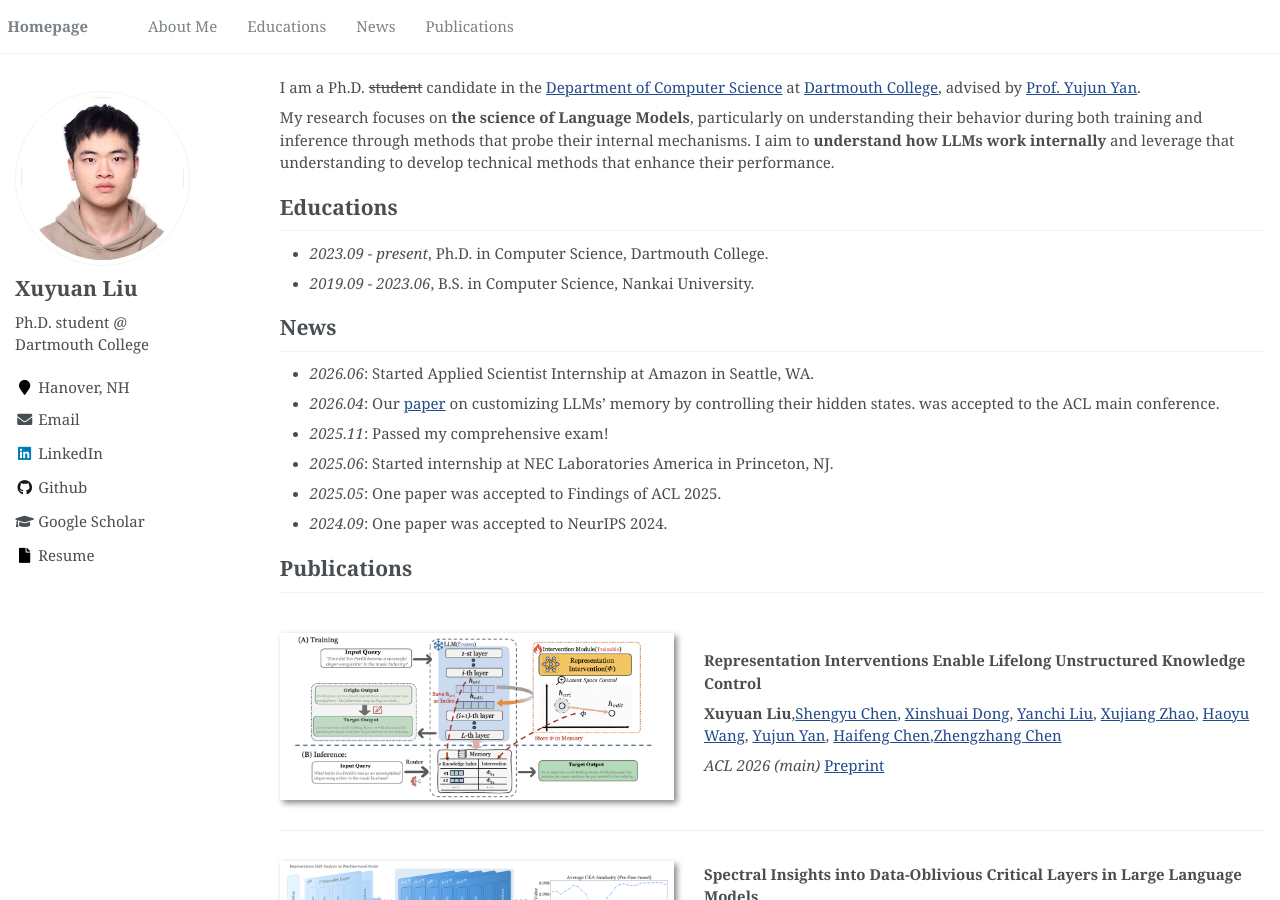
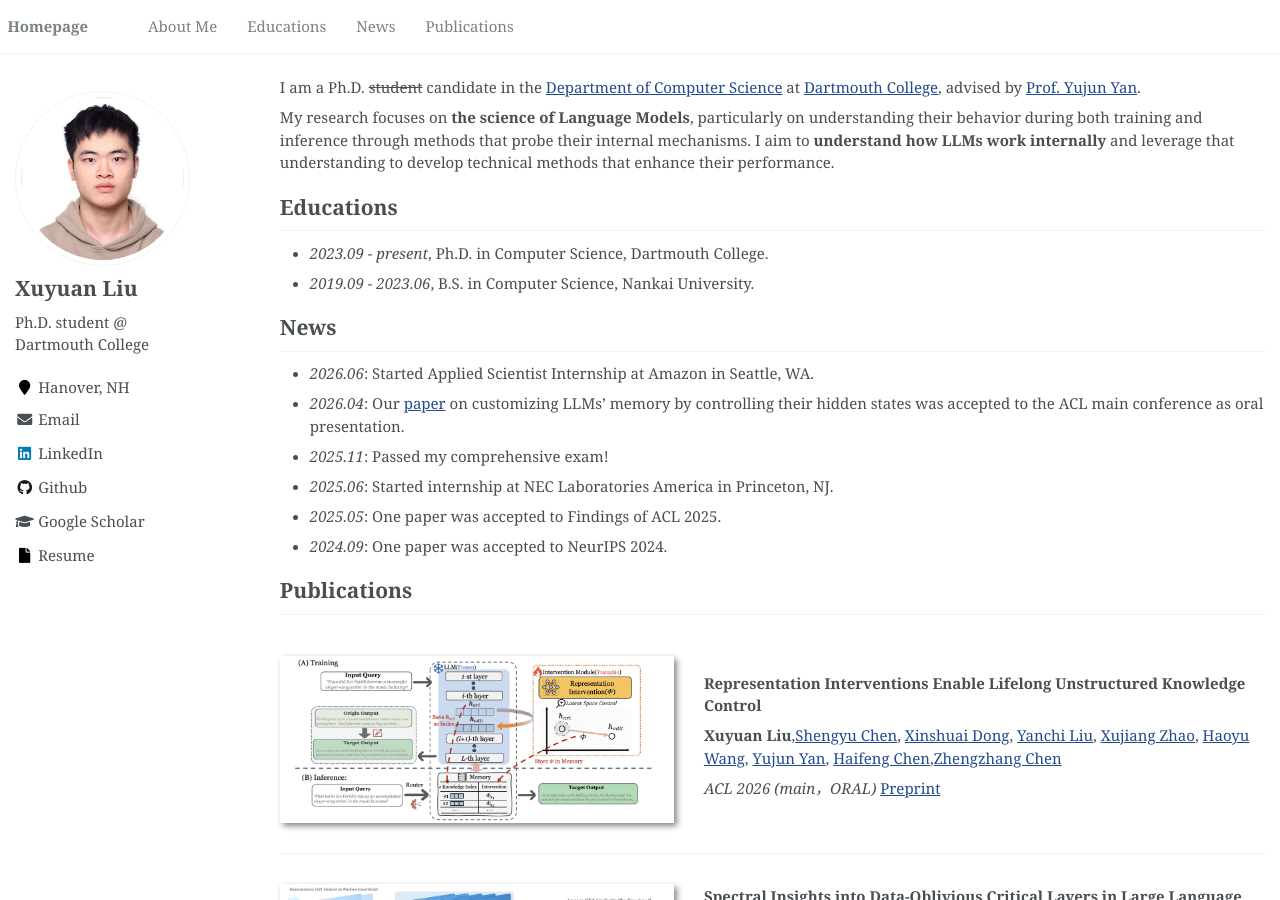
Before and after one commit to Xuyuan0204/xuyuan0204.github.io, a Jekyll site: the page built from _pages/about.md, in a window 1280 px wide and 900 px high. Built offline with Jekyll 4.4.1, drawn with Linux system fonts in a browser that asks for light colours.

Commit message:
Update about.md

```diff
--- a/_pages/about.md
+++ b/_pages/about.md
@@ -24,7 +24,7 @@ My research focuses on **the science of Language Models**, particularly on under
 
 #  News
 - *2026.06*: Started Applied Scientist Internship at Amazon in Seattle, WA.
-- *2026.04*: Our [paper](https://arxiv.org/abs/2511.20892) on customizing LLMs' memory by controlling their hidden states. was accepted to the ACL main conference.
+- *2026.04*: Our [paper](https://arxiv.org/abs/2511.20892) on customizing LLMs' memory by controlling their hidden states was accepted to the ACL main conference as oral presentation.
 - *2025.11*: Passed my comprehensive exam!
 - *2025.06*: Started internship at NEC Laboratories America in Princeton, NJ.
 - *2025.05*: One paper was accepted to Findings of ACL 2025.
@@ -39,7 +39,7 @@ My research focuses on **the science of Language Models**, particularly on under
 
 **Xuyuan Liu**,[Shengyu Chen](https://openreview.net/profile?id=~Shengyu_Chen1), [Xinshuai Dong](https://dongxinshuai.github.io/), [Yanchi Liu](https://openreview.net/profile?id=~Yanchi_Liu1), [Xujiang Zhao](https://openreview.net/profile?id=~Xujiang_Zhao1), [Haoyu Wang](https://openreview.net/profile?id=~Haoyu_Wang11), [Yujun Yan](https://sites.google.com/view/yujunyan?usp=sharing), [Haifeng Chen](https://scholar.google.com/citations?user=QzakB68AAAAJ&hl=en),[Zhengzhang Chen](https://scholar.google.com/citations?hl=en&user=2t7wQ24AAAAJ)
 
-*ACL 2026 (main)*
+*ACL 2026 (main，ORAL)*
 [Preprint](https://arxiv.org/abs/2511.20892)
 
 </div>
```
